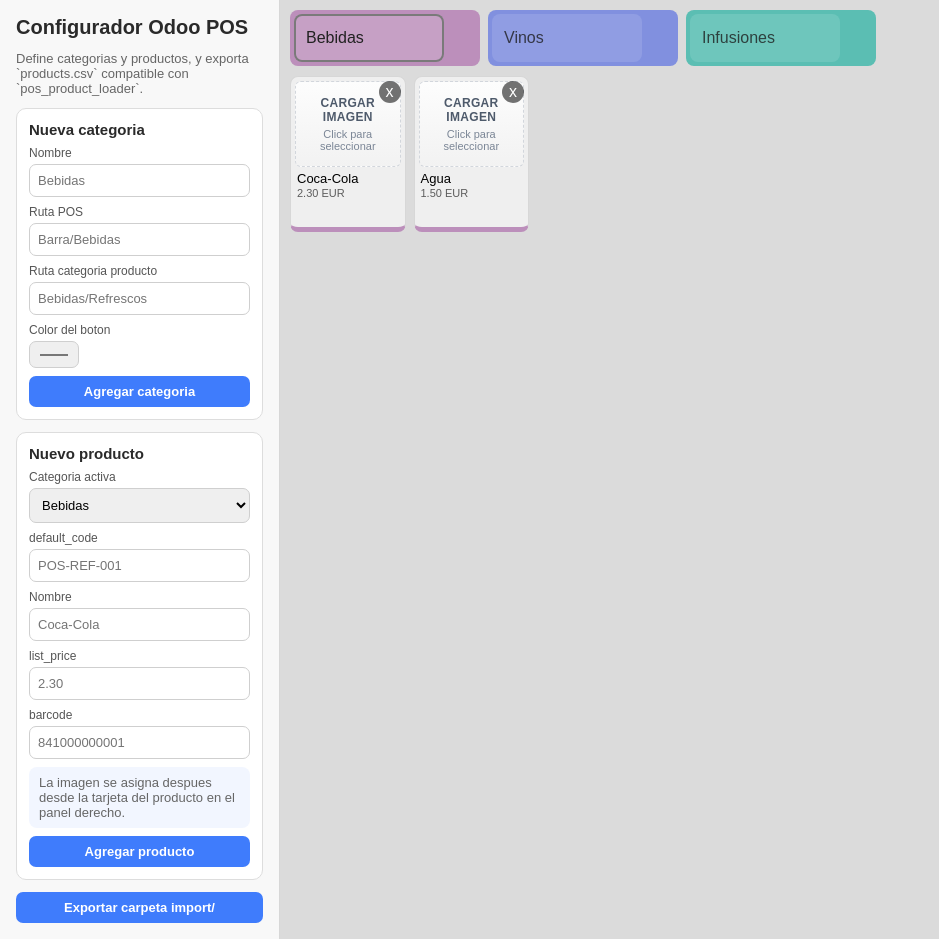
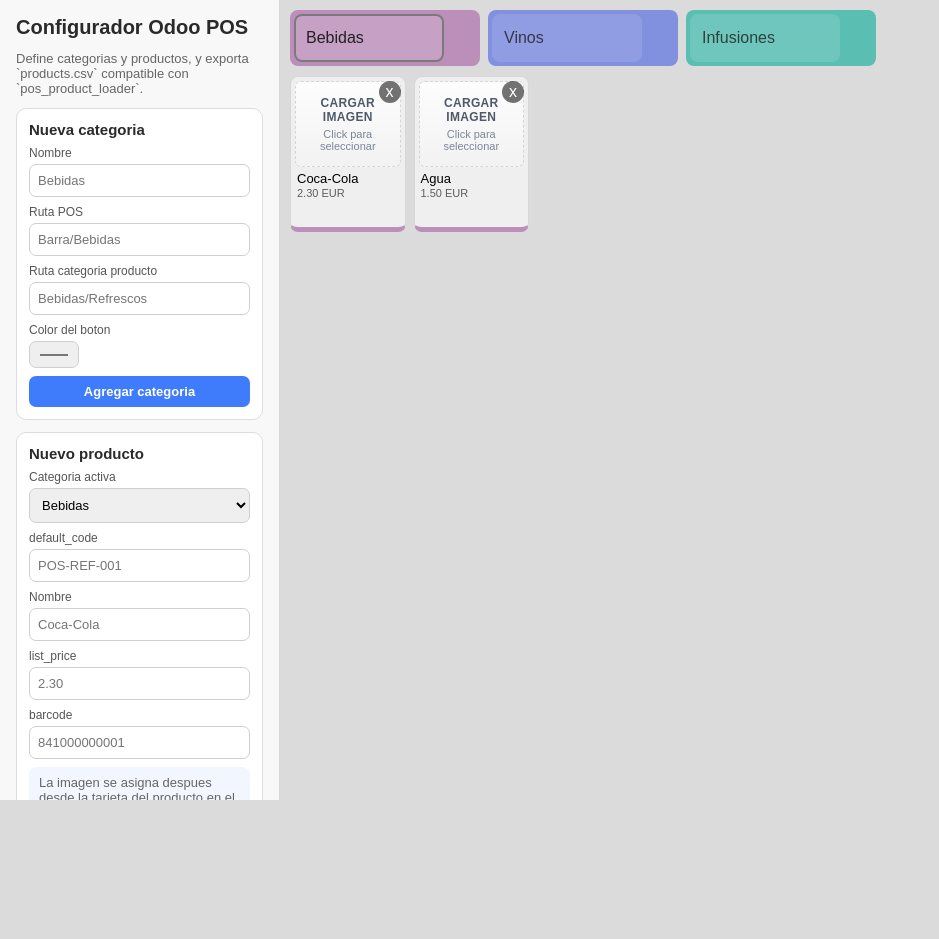
Before and after one commit to itcomercio/odoo-precios, a React (Vite) app: page / in a window 1280 px wide. Shown: the whole page, without its empty margins (0-939 px from the left). After the commit the page ends 800 px from the top, so only its background shows below. Built offline with nearby package versions, Linux system fonts and the light colour scheme.

Commit message:
added barras de scroll independientes: OK

```diff
--- a/src/renderer/App.css
+++ b/src/renderer/App.css
@@ -1,3 +1,9 @@
+html,
+body,
+#root {
+  height: 100%;
+}
+
 * {
   box-sizing: border-box;
 }
@@ -7,6 +13,7 @@ body {
   font-family: Arial, sans-serif;
   background: #dbdbdb;
   color: #2a2a2a;
+  overflow: hidden;
 }
 
 button,
@@ -16,9 +23,10 @@ select {
 }
 
 .app {
-  min-height: 100vh;
+  height: 100%;
   display: grid;
   grid-template-columns: minmax(280px, 20%) 1fr;
+  overflow: hidden;
 }
 
 .config-panel {
@@ -142,6 +150,8 @@ select {
   display: flex;
   flex-direction: column;
   gap: 10px;
+  overflow-y: auto;
+  min-height: 0;
 }
 
 .pos-toolbar {
```
